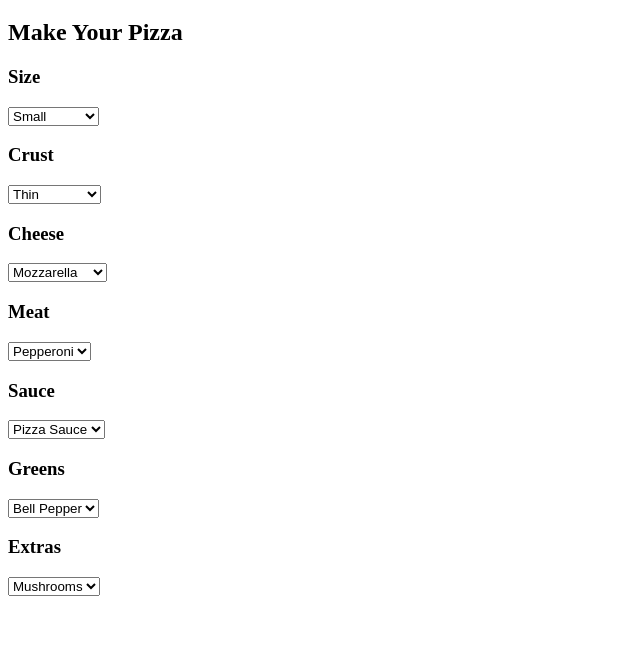
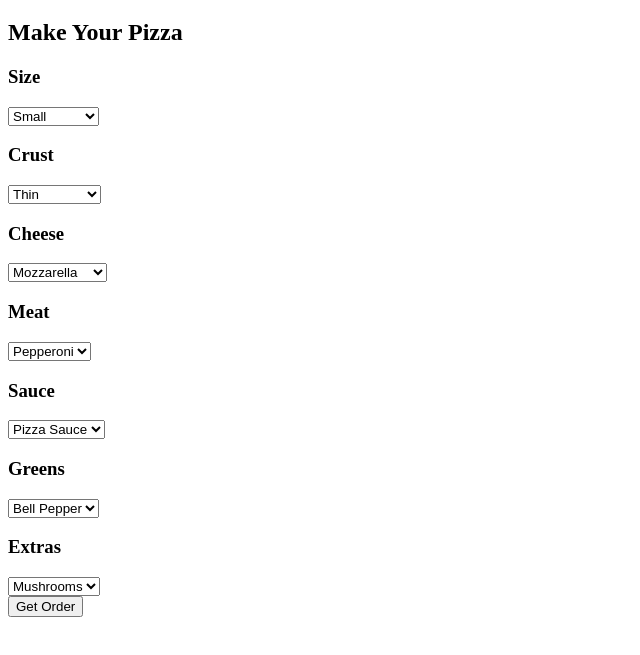
Before and after one commit to aldeling/pizza-parlor, a plain HTML site: page index.html in a window 1280 px wide. Shown: the part 61-716 px from the top of the page, without its empty margins (0-640 px from the left). Drawn offline with Linux system fonts and the light colour scheme.

Commit message:
add form and button

```diff
--- a/index.html
+++ b/index.html
@@ -8,6 +8,7 @@
   <body>
     <h1>Welcome to the Pizza Parlor!</h1>
     <h2>Make Your Pizza</h2>
+    <form id="pizza">
       <h3>Size</h3>
         <select id="size">
           <option>Small</option>
@@ -60,6 +61,8 @@
           <option>Pineapple</option>
           <option>Tomato</option>
           <options>None</options>
-      </select>
+        </select><br>
+      <button type="submit" class="button">Get Order</button>
+    </form>
   </body>
 </html>
```
Lines whose indentation alone changed are shown as unchanged.
